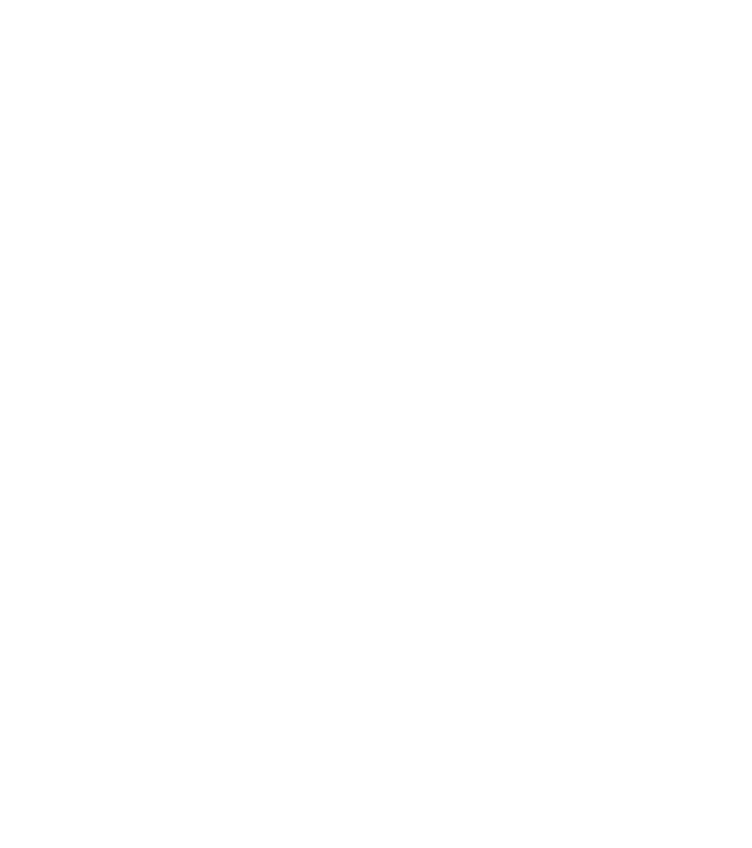
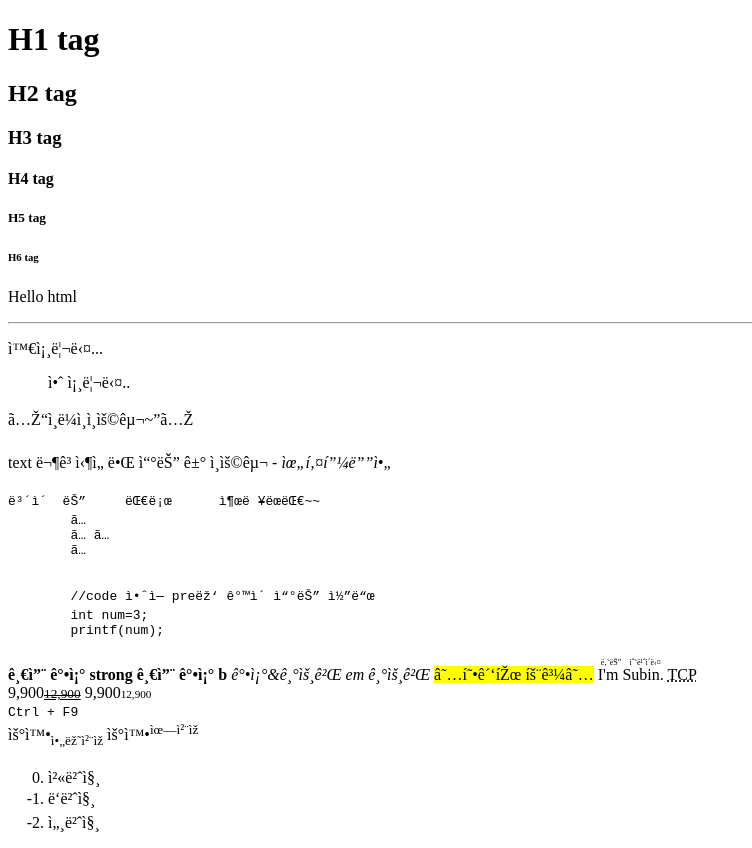
Before and after one commit to Sub2n/hello-github, a plain HTML site: page index.html in a window 1280 px wide. Shown: the whole page, without its empty margins (0-752 px from the left). Before the commit the page ends 800 px from the top, so only its background shows below. Drawn offline with Linux system fonts and the light colour scheme.

Commit message:
Feat: Learn HTML tag
I learned html tag.

```diff
--- a/index.html
+++ b/index.html
@@ -1,5 +1,63 @@
 <!DOCTYPE html>
-<html>
- <head></head>
- <body></body>
+<html lang ="ko">
+ <head>
+    <meta charset="UTP-8">
+    <title>Day3 HTML Basic</title>
+ </head>
+ <body>
+    <h1> H1 tag </h1>
+    <h2> H2 tag </h2>
+    <h3> H3 tag </h3>
+    <h4> H4 tag </h4>
+    <h5> H5 tag </h5>
+    <h6> H6 tag </h6>
+    <p> Hello html</p><hr><p>와졸리다...</p>
+
+    <blockquote>안 졸리다..</blockquote>
+    <p>ㅎ<q>인라인인용구~</q>ㅎ</p>
+    <span>text 묶고싶을 때 쓰는 거</span> <!-- CSS로 조작 -->
+
+    인용구 - <cite>위키피디아</cite>
+    <pre>보이  는     대로      출력된대~~
+        ㅠ
+        ㅠㅠ
+        ㅠ
+    </pre>
+    <code><pre>
+        //code 안에 pre랑 같이 쓰는 코드
+        int num=3;
+        printf(num);
+    </pre></code>
+
+    <strong>글씨 강조 strong</strong> <!-- 의미적으로 강조할 때. 낭독기 -->
+    <b>글씨 강조 b</b> <!-- 그냥 글씨를 굵게만 할 때. 더 많이 씀 -->
+    <em>강조&기울게 em</em> <!-- 의미 강조와 기울게 -->
+    <i>기울게</i> <!-- 그냥 기울기 -->
+    <mark>★형광펜 효과★</mark>
+
+    <ruby>I'm Subin.<rt>나는 수빈이다</rt></ruby>
+    <abbr title="transmission control protocol">TCP</abbr> <!-- 약어 표현 -->
+    <br>
+    9,900<u><S><small>12,900</small></S></u> <!-- s는 취소선 u는 밑줄 -->
+
+    9,900<span class="small_char">12,900</span>
+    <br>
+    <style>
+        .small_char{
+            font-size: 0.7em;
+        }
+    </style>
+    <kbd>Ctrl + F9</kbd>
+    <br>
+    우왕<sub>아래첨자</sub>
+    우왕<sup>윗첨자</sup>
+
+    <ol type="1" start="0" reversed>
+        <li>첫번째</li>
+        <li>두번째</li>
+        <li>세번째</li>
+    </ol>
+
+
+ </body>
 </html>
```
